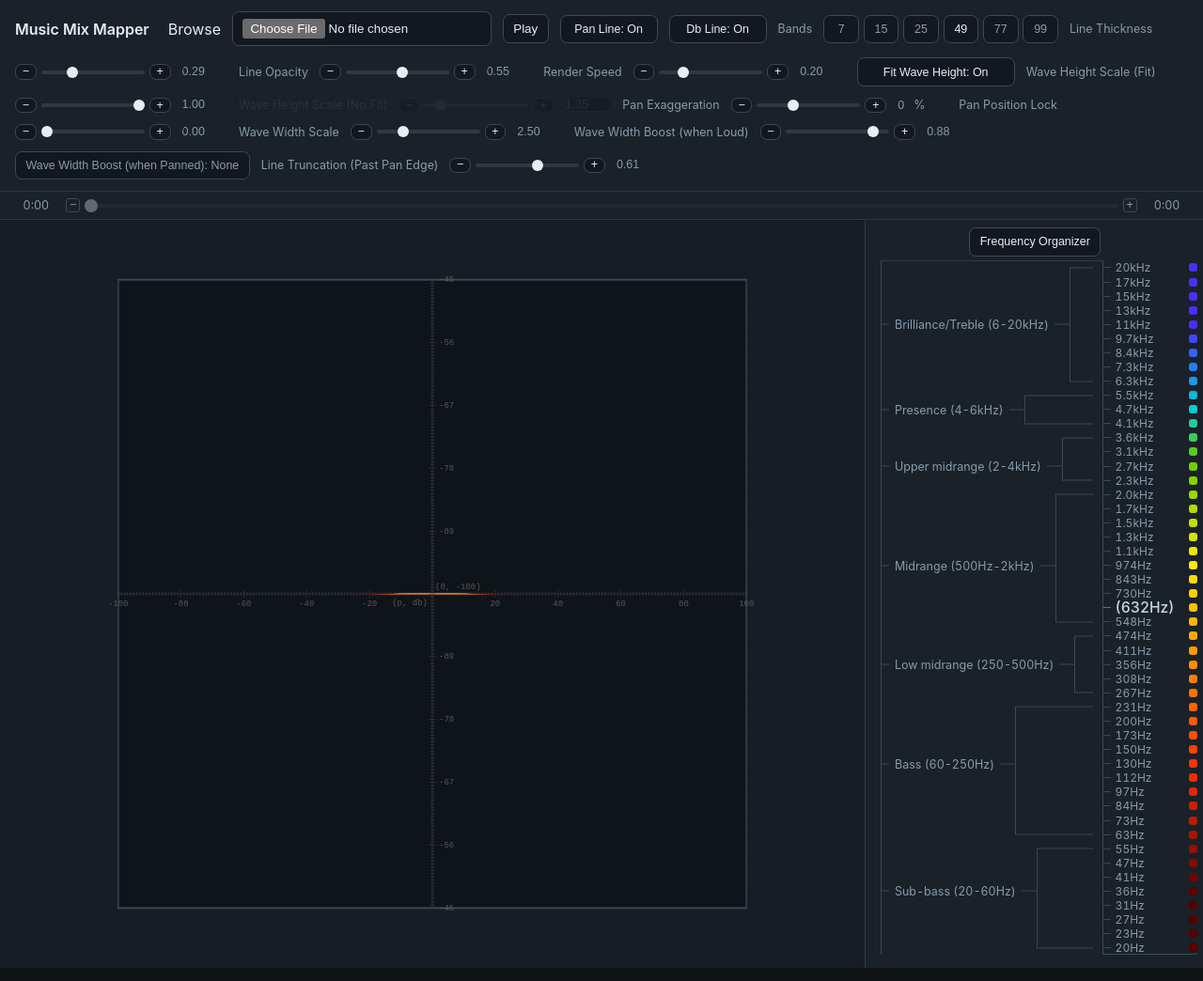
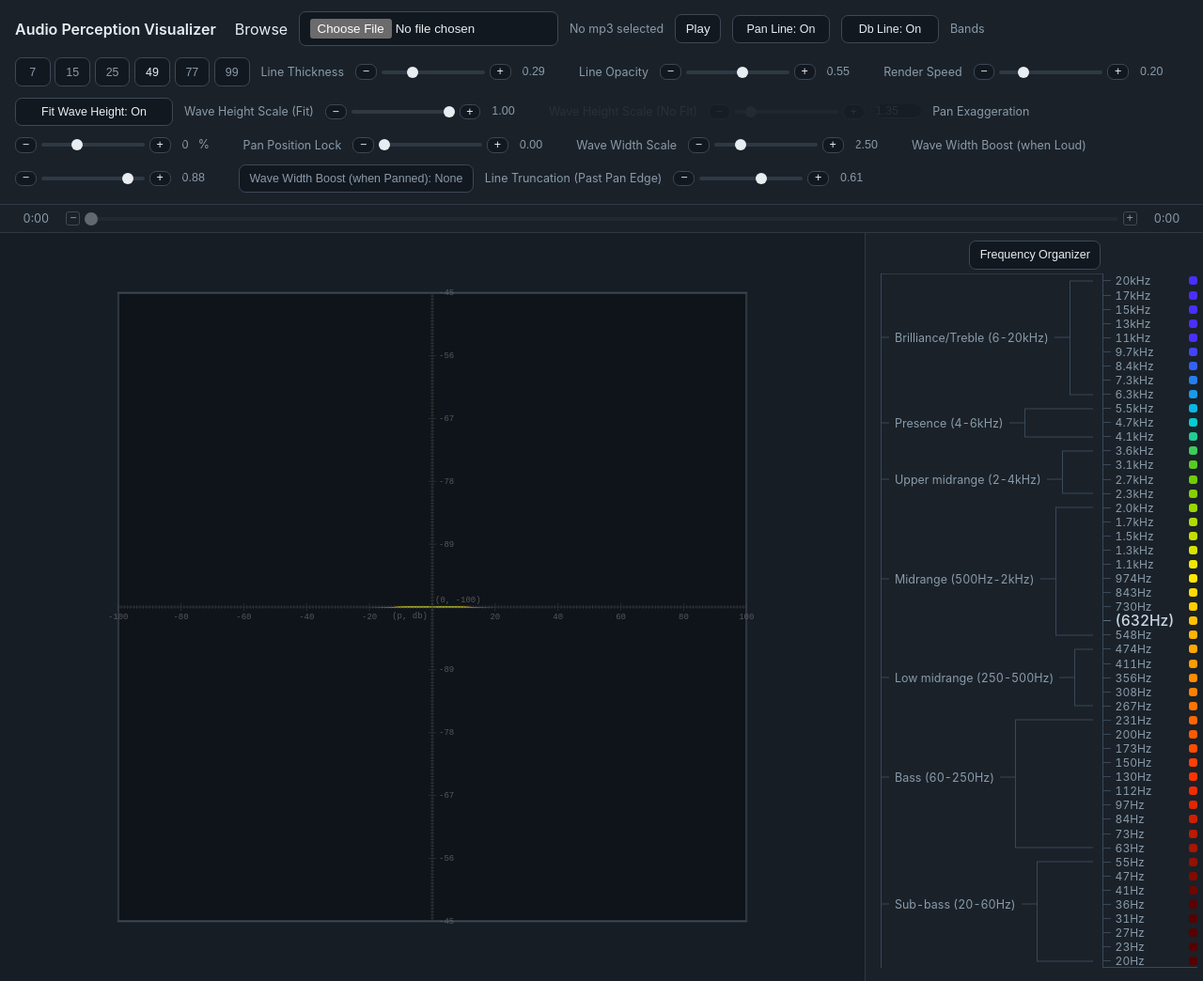
Before and after one commit to brcodes/audio-perception-vizualizer, a website: page index.html in a window 1280 px wide. Shown: the whole page at 94% size. Drawn offline with Linux system fonts and the light colour scheme.

Commit message:
Audio Perception Visualizer

```diff
--- a/app.js
+++ b/app.js
@@ -1,6 +1,7 @@
 const canvas = document.getElementById('vizCanvas');
 const vizStage = document.getElementById('vizStage');
 const fileInput = document.getElementById('fileInput');
+const selectedFileText = document.getElementById('selectedFileText');
 const playPauseBtn = document.getElementById('playPauseBtn');
 const seekSlider = document.getElementById('seekSlider');
 const currentTimeEl = document.getElementById('currentTime');
@@ -1011,16 +1012,25 @@ function isMp3File(file) {
   return MP3_MIME_TYPES.has(type) || file.name.toLowerCase().endsWith('.mp3');
 }
 
+function updateSelectedFileText(file) {
+  selectedFileText.textContent = file ? file.name : 'No mp3 selected';
+}
+
 fileInput.addEventListener('change', async (event) => {
   const file = event.target.files?.[0];
-  if (!file) return;
+  if (!file) {
+    updateSelectedFileText();
+    return;
+  }
   if (!isMp3File(file)) {
     window.alert('Please upload an MP3 file.');
     fileInput.value = '';
+    updateSelectedFileText();
     return;
   }
 
   currentFile = file;
+  updateSelectedFileText(file);
   analysisGeneration += 1;
   ensureAudioGraph();
   if (audioContext.state === 'suspended') await audioContext.resume();
@@ -1973,6 +1983,7 @@ drawVisualizer();
   const file = fileInput.files?.[0];
   if (file && isMp3File(file)) {
     currentFile = file;
+    updateSelectedFileText(file);
     ensureAudioGraph();
     revokeObjectUrlIfNeeded();
     objectUrl = URL.createObjectURL(file);
@@ -1985,6 +1996,7 @@ drawVisualizer();
   } else {
     currentFile = undefined;
     fileInput.value = '';
+    updateSelectedFileText();
   }
 }());
 
--- a/index.html
+++ b/index.html
@@ -4,16 +4,17 @@
 <head>
   <meta charset="UTF-8" />
   <meta name="viewport" content="width=device-width, initial-scale=1.0" />
-  <title>Music Mix Mapper</title>
+  <title>Audio Perception Visualizer</title>
   <link rel="stylesheet" href="./styles.css" />
 </head>
 
 <body>
   <main class="app">
     <section class="controls">
-      <h1>Music Mix Mapper</h1>
+      <h1>Audio Perception Visualizer</h1>
       <label for="fileInput">Browse</label>
       <input id="fileInput" type="file" accept=".mp3,audio/mpeg" aria-label="Browse MP3" />
+      <span id="selectedFileText" class="ctrl-label file-selected-text" aria-live="polite">No mp3 selected</span>
       <button id="playPauseBtn" type="button" disabled>Play</button>
       <button id="togglePanLineBtn" type="button" class="toggle-btn is-active" aria-label="Toggle pan display line">Pan
         Line: On</button>
@@ -164,7 +165,7 @@
       <span id="totalTime">0:00</span>
     </section>
     <div class="viz-stage" id="vizStage">
-      <canvas id="vizCanvas" role="img" aria-label="Music Mix Mapper Visualizer">
+      <canvas id="vizCanvas" role="img" aria-label="Audio Perception Visualizer">
         Square visualization of MP3 frequency and stereo pan content.
       </canvas>
     </div>
--- a/package.json
+++ b/package.json
@@ -1,5 +1,5 @@
 {
-    "name": "music-mix-mapper",
+    "name": "audio-perception-visualizer",
     "private": true,
     "version": "1.0.0",
     "scripts": {
--- a/styles.css
+++ b/styles.css
@@ -589,6 +589,10 @@ body {
   white-space: nowrap;
 }
 
+.file-selected-text {
+  min-width: 11ch;
+}
+
 .ctrl-label--locked {
   opacity: 0.28;
   color: #4a5a68;
```
Also changed, not shown: tests/smoke/ui.smoke.spec.js (+1 -1 lines), .github/instructions/audio-perception-visualizer.instructions.md, README.md, 2 other files.
